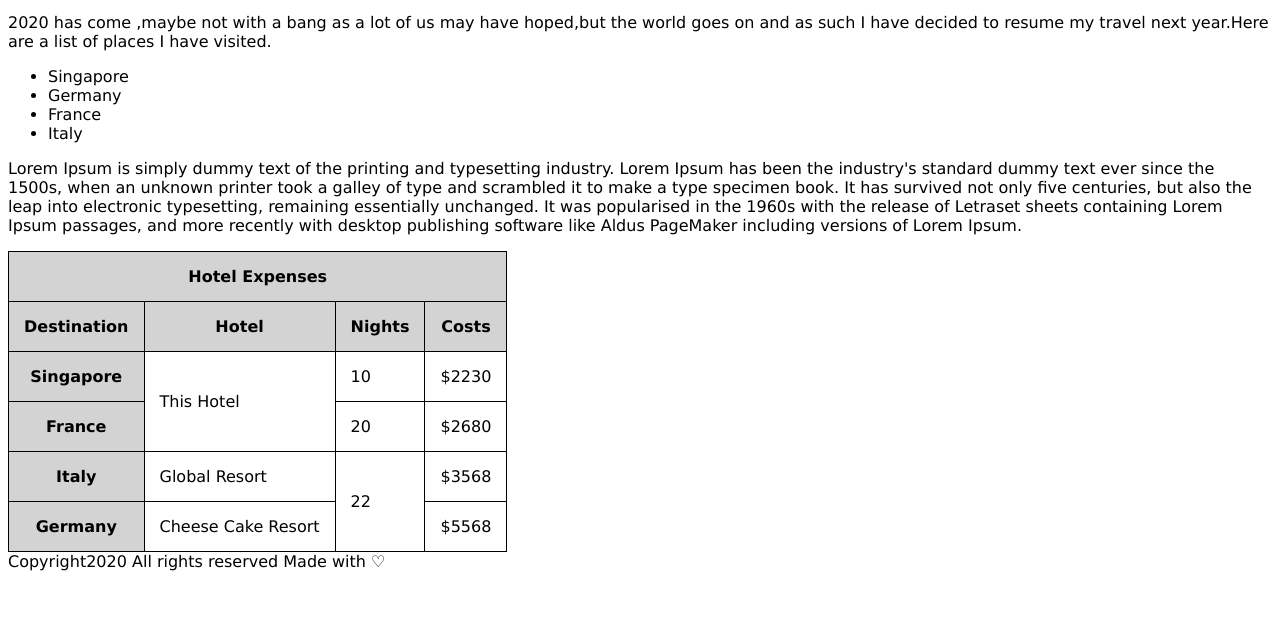
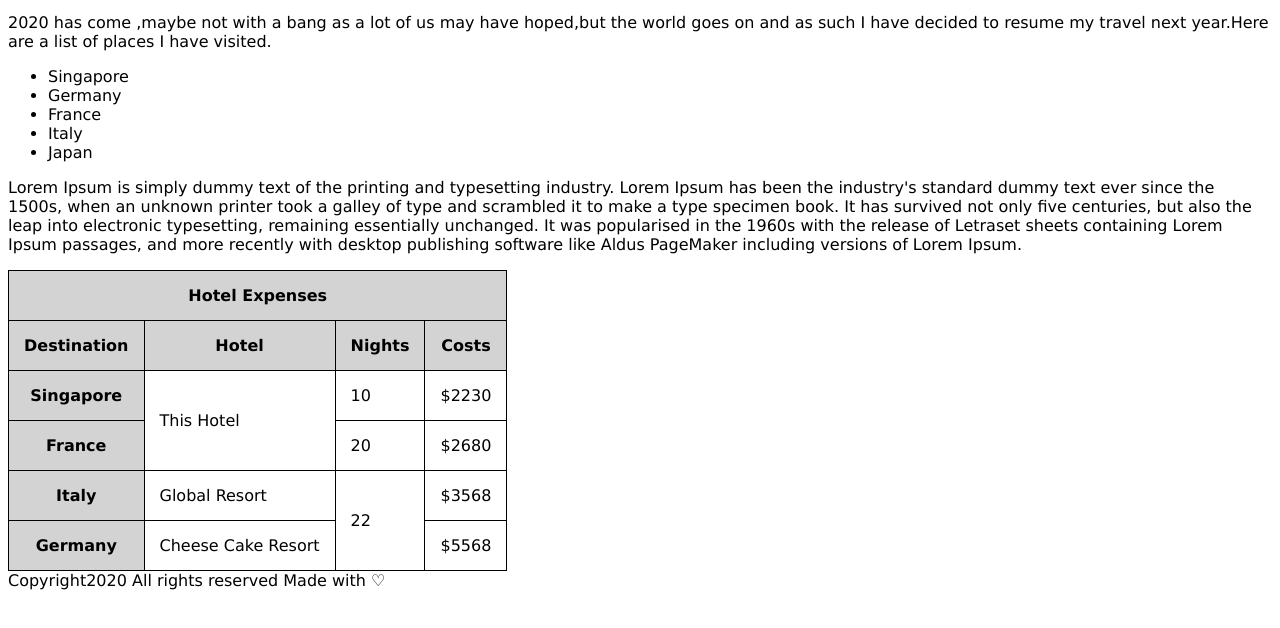
Before and after one commit to daivuong-github/mytravelstories, a plain HTML site: page index.html in a window 1280 px wide. Shown: the part 130-758 px from the top of the page. Drawn offline with Linux system fonts and the light colour scheme.

Commit message:
added one more country to list

```diff
--- a/index.html
+++ b/index.html
@@ -39,6 +39,7 @@
             <li>Germany</li>
             <li>France</li>
             <li>Italy</li>
+            <li>Japan</li>
         </ul>
         <p>Lorem Ipsum is simply dummy text of the printing and typesetting industry. Lorem Ipsum has been the industry's standard dummy text ever since the 1500s, when an unknown printer took a galley of type and scrambled it to make a type specimen book. It has survived not only five centuries, but also the leap into electronic typesetting, remaining essentially unchanged. It was popularised in the 1960s with the release of Letraset sheets containing Lorem Ipsum passages, and more recently with desktop publishing software like Aldus PageMaker including versions of Lorem Ipsum.</p>
         <table >
```
